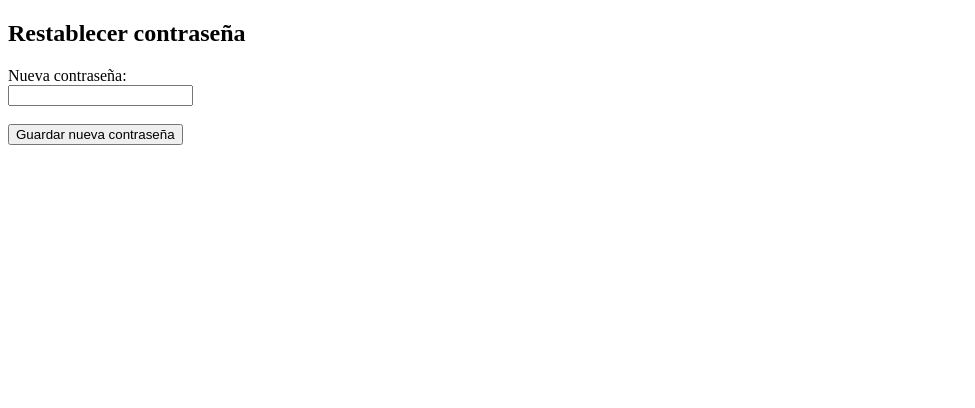
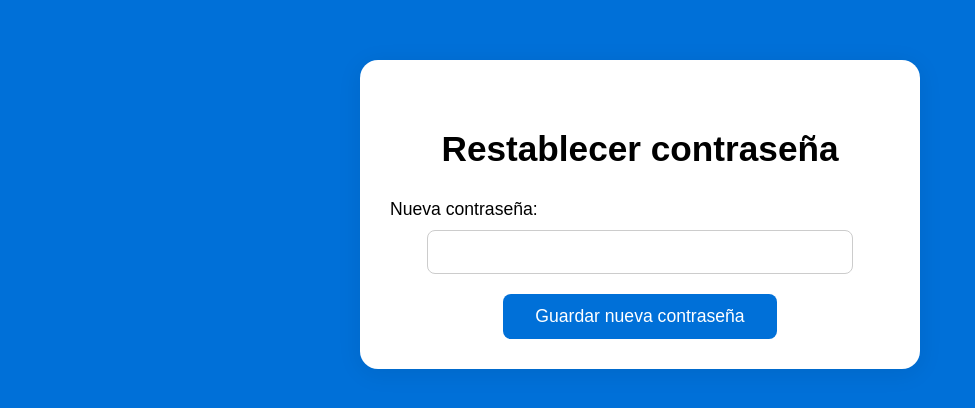
Before and after one commit to AlejandroBravoDev/to-do-super-pro-, a PHP site: the page made by frontend/nueva_contrasena.html in a window 1280 px wide. Shown: the top 408 px of the page, without its empty margins (0-975 px from the left). Run offline with PHP 8.4, Linux system fonts and the light colour scheme.

Commit message:
avance en clase

```diff
--- a/backend/action-crear-subtarea.php
+++ b/backend/action-crear-subtarea.php
@@ -1,5 +1,5 @@
 <?php
-session_start();
+
 require_once "conexion.php";
 
 if ($_SERVER["REQUEST_METHOD"] == "POST" && isset($_POST["id_tarea"]) && isset($_POST["subtarea"])) {
--- a/backend/crearProyectos.php
+++ b/backend/crearProyectos.php
@@ -32,8 +32,5 @@ if ($_SERVER['REQUEST_METHOD'] === 'POST') {
     } else {
         echo "Error al crear el proyecto: " . $stmt->error;
     }
-
-    $stmt->close();
-    $conexion->close();
 }
 ?>
--- a/backend/recuperar_contrasena.php
+++ b/backend/recuperar_contrasena.php
@@ -6,7 +6,7 @@
 
     use PHPMailer\PHPMailer\PHPMailer;
     use PHPMailer\PHPMailer\Exception;
-
+    $mensaje = "";
     if ($_SERVER['REQUEST_METHOD'] === 'POST'){
         $correo = $_POST['correo'];
 
@@ -44,7 +44,9 @@
                 $email->Subject = 'Recuperar Contraseña';
                 $email->Body = "Haz clic en el siguiente enlace para restablecer tu contraseña: <a href='$enlace'>$enlace</a>. Este enlace expirará en 1 hora.";
                 $email->send();
-                echo "Correo enviado exitosamente.";
+                $mensaje = "Revisa tu correo.";
+
+
             } catch (Exception $e) {
                 echo "Error al enviar el correo: {$email->ErrorInfo}";
             }
--- a/frontend/etiquetas.php
+++ b/frontend/etiquetas.php
@@ -54,6 +54,7 @@ require_once "../backend/conexion.php";
     <title>Etiquetas</title>
 </head>
 <body >
+    <?php include("includes/header.php");?>
     <div class="container_etiquetas">
         <h1>Crear Etiquetas</h1>
         <form action="" method="post" class="form_crear_etiqueta">
@@ -86,5 +87,7 @@ require_once "../backend/conexion.php";
 
         </div>
     </div>
+
+    <?php include("includes/footer.php");?>
 </body>
 </html>
--- a/frontend/nueva_contrasena.html
+++ b/frontend/nueva_contrasena.html
@@ -3,20 +3,71 @@
 <head>
   <meta charset="UTF-8">
   <title>Restablecer contraseña</title>
+  <style>
+    body {
+      background: #0070d8;
+      font-family: 'Poppins', Arial, sans-serif;
+      margin: 0;
+      padding: 0;
+    }
+    .contenedor-restablecer {
+      background: #fff;
+      max-width: 500px;
+      margin: 60px auto;
+      border-radius: 18px;
+      padding: 40px 30px 30px 30px;
+      box-shadow: 0 4px 24px rgba(0,0,0,0.08);
+      text-align: center;
+    }
+    .contenedor-restablecer h2 {
+      font-size: 2.2rem;
+      font-weight: bold;
+      margin-bottom: 30px;
+    }
+    .contenedor-restablecer label {
+      font-size: 1.1rem;
+      display: block;
+      margin-bottom: 10px;
+      text-align: left;
+    }
+    .contenedor-restablecer input[type="password"] {
+      width: 80%;
+      padding: 12px;
+      border-radius: 8px;
+      border: 1px solid #ccc;
+      font-size: 1rem;
+      margin-bottom: 20px;
+      outline: none;
+      transition: border 0.2s;
+    }
+    .contenedor-restablecer input[type="password"]:focus {
+      border: 1.5px solid #0070d8;
+    }
+    .contenedor-restablecer button {
+      background: #0070d8;
+      color: #fff;
+      border: none;
+      padding: 12px 32px;
+      border-radius: 8px;
+      font-size: 1.1rem;
+      cursor: pointer;
+      transition: background 0.2s;
+    }
+    .contenedor-restablecer button:hover {
+      background: #005bb5;
+    }
+  </style>
 </head>
 <body>
-  <h2>Restablecer contraseña</h2>
-
-  <form action="../backend/restablecer_contrasena.php" method="POST">
-    <!-- Campo oculto con el token que viene en la URL -->
-    <input type="hidden" name="token" id="token">
-
-    <label>Nueva contraseña:</label><br>
-    <input type="password" name="nueva_contrasena" required><br><br>
-
-    <button type="submit">Guardar nueva contraseña</button>
-  </form>
-
+  <div class="contenedor-restablecer">
+    <h2>Restablecer contraseña</h2>
+    <form action="../backend/restablecer_contrasena.php" method="POST">
+      <input type="hidden" name="token" id="token">
+      <label>Nueva contraseña:</label>
+      <input type="password" name="nueva_contrasena" required>
+      <button type="submit">Guardar nueva contraseña</button>
+    </form>
+  </div>
   <script>
     // Obtener token desde la URL
     const params = new URLSearchParams(window.location.search);
--- a/frontend/proyectos.php
+++ b/frontend/proyectos.php
@@ -12,7 +12,7 @@ require_once '../backend/crearProyectos.php';
 </head>
 <body>
     <?php include("includes/header.php");?>
-    <div class="contenedor-form-proyecto">
+    <div class="contenedor-form-proyecto" style="margin-top: 50px; text">
     <form method="POST" class="form-proyecto">
         <h1>Registrar Proyecto</h1>
 
@@ -26,7 +26,7 @@ require_once '../backend/crearProyectos.php';
         <input type="number" name="id_propietario" id="id_propietario" required>
 
         <button type="submit">Guardar Proyecto</button>
-        <div class="links">
+        <div class="links links_proyectos">
             <a href="visualizarProyectos.php">Ver proyectos</a>
             <a href="interfaz.php">Volver a inicio</a>
         </div>
--- a/index.php
+++ b/index.php
@@ -6,7 +6,7 @@
 <head>
     <meta charset="UTF-8">
     <meta name="viewport" content="width=device-width, initial-scale=1.0">
-    <title>Document</title>
+    <title>LogIn</title>
     <link rel="stylesheet" href="frontend/style.css">
     <link href="https://fonts.googleapis.com/css2?family=Alfa+Slab+One&family=Poppins:ital,wght@0,100;0,200;0,300;0,400;0,500;0,600;0,700;0,800;0,900;1,100;1,200;1,300;1,400;1,500;1,600;1,700;1,800;1,900&display=swap" rel="stylesheet">
 </head>
```
Also changed, not shown: frontend/editar-tarea.php (+34 -29 lines), frontend/includes/header.php (+12 -1 lines), frontend/interfaz.php (+8 -7 lines), frontend/interfazAdmin.php (+12 -4 lines), frontend/recuperar_contrasena.php (+18 -7 lines), frontend/style.css (+64 -1 lines), frontend/visualizarProyectos.php (+15 -9 lines).
